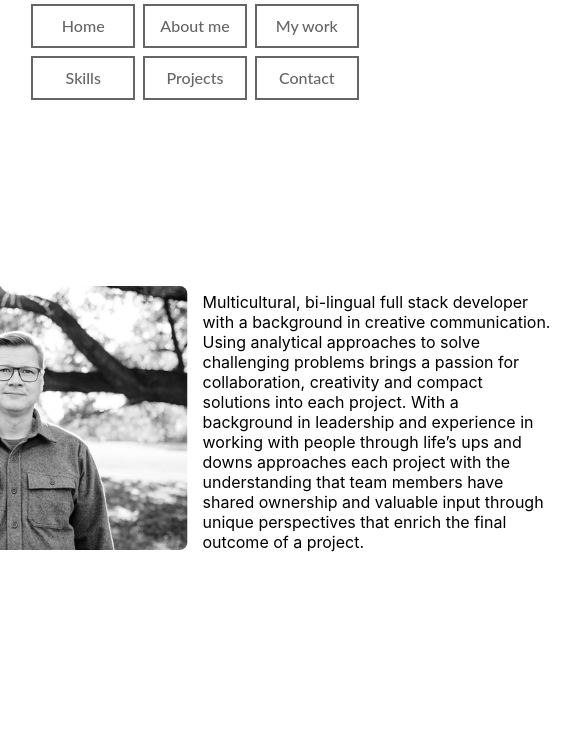
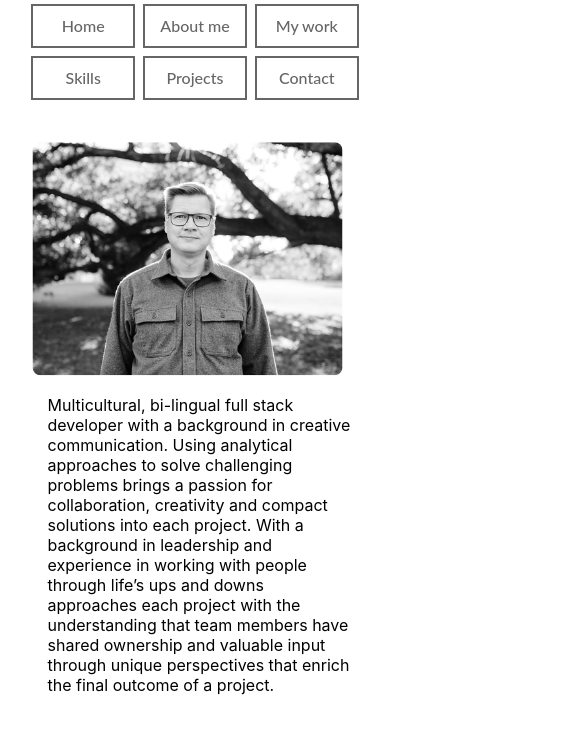
Before and after one commit to MrJanHorak/portfolio, a React (Create React App) app: page /about in a window 390 px wide. Shown: the top 732 px of the page, 563 px wide, since content can reach past the window. Built offline with nearby package versions, Linux system fonts and the light colour scheme.

Commit message:
add media query css to about me page

```diff
--- a/src/styles/App.css
+++ b/src/styles/App.css
@@ -205,6 +205,7 @@ img.card-image {
   max-width: 100%;
   height: auto;
 }
+
 .aboutContainer {
   position: absolute;
   left: 50%;
@@ -265,8 +266,47 @@ img.card-image {
   margin: 0 25px 0 25px;
 }
 
-@media screen and (max-width: 710px) {
-  div.example {
-    display: none;
+
+@media screen and (max-width: 720px) {
+
+.aboutContainer {
+  left: 50%;
+  top: 50%;
+  transform: translate(-50%, -50%);
+  padding: 10px;
+  display: flex;
+  flex-direction: column;
+  align-content: center;
+}
+
+.aboutMeInfo {
+  width: 310px;
+  margin-left: 15px;
+}
+
+.meetJan img {
+  width: 310px;
+  margin-top: 10px;
+  border-radius: 8px;
+}
+
+}
+
+@media screen and (max-width: 580px) {
+  #contact-logo-container {
+    left: 50%;
+    top: 50%;
+    transform: translate(-50%, -50%);
+    padding: 10px;
+    display: flex;
+    flex-direction: column;
+  }
+
+  #contact-logo-container img {
+    width: 100px;
+  }
+
+  .contact {
+    margin: 10px 0 10px 0;
   }
 }
```
